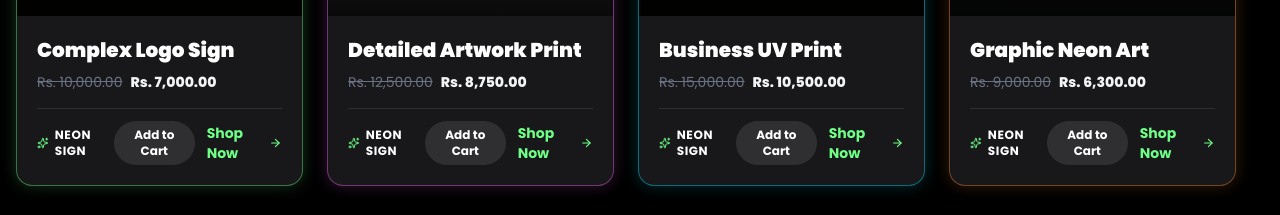
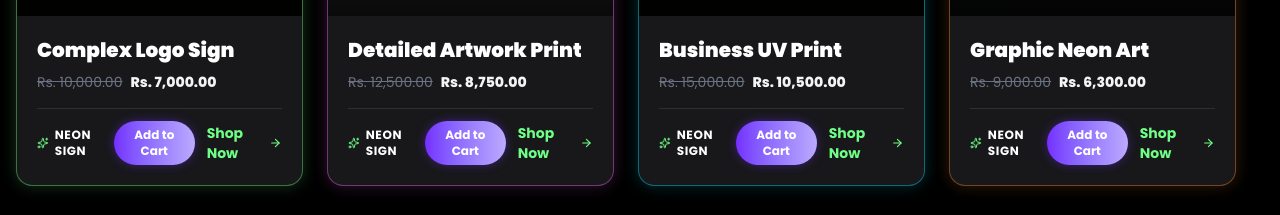
Before and after one commit to desair86-ai/neonsign, a Next.js app: page /products/uv-printed-neon in a window 1280 px wide. Shown: the part 3120-3335 px from the top of the page. Built offline with nearby package versions, Linux system fonts and the light colour scheme; no server answers; the database is empty; a web font is replaced by a local one.

Commit message:
Fix button particles and pointer event bubbling in coverflow carousel

```diff
--- a/src/components/clone/ProductAddToCartButton.tsx
+++ b/src/components/clone/ProductAddToCartButton.tsx
@@ -22,13 +22,12 @@ export default function ProductAddToCartButton({ product }: { product: { name: s
   };
 
   return (
-    <ButtonParticles>
     <button
       onClick={handleAdd}
-        className={`flex items-center justify-center gap-2 w-full py-4 rounded-xl font-bold text-lg transition-all ${
+      className={`flex items-center justify-center gap-2 w-full py-4 rounded-xl font-bold text-lg transition-all shadow-md hover:shadow-lg ${
         added
           ? 'bg-[#6eff86] text-black shadow-[0_0_20px_rgba(110,255,134,0.6)]'
-            : 'bg-white/10 hover:bg-white/20 text-white hover:shadow-[0_0_20px_rgba(255,255,255,0.2)]'
+          : 'bg-gradient-to-r from-[#752eff] to-[#bca9ff] hover:from-[#bca9ff] hover:to-[#752eff] text-white'
       }`}
     >
       {added ? (
@@ -43,6 +42,5 @@ export default function ProductAddToCartButton({ product }: { product: { name: s
         </>
       )}
     </button>
-    </ButtonParticles>
   );
 }
--- a/src/components/clone/ProductCard.tsx
+++ b/src/components/clone/ProductCard.tsx
@@ -70,7 +70,7 @@ export function ProductCard({ product, index = 0, theme = "dark" }: ProductCardP
         }`}
       >
           {/* Top Product Image Area */}
-          <Link href={productUrl} className={`relative aspect-[4/3] sm:aspect-square w-full overflow-hidden block ${theme === 'light' ? 'bg-zinc-100' : 'bg-zinc-900'}`}>
+          <Link href={productUrl} onPointerDown={(e) => e.stopPropagation()} className={`relative aspect-[4/3] sm:aspect-square w-full overflow-hidden block ${theme === 'light' ? 'bg-zinc-100' : 'bg-zinc-900'}`}>
             {product.discountBadge && (
               <span className="absolute top-4 left-4 z-20 px-3.5 py-1 rounded-full text-xs font-black uppercase tracking-wider transition-all duration-300 shadow-[0_0_15px_rgba(110,255,134,0.8)] bg-gradient-to-r from-[#6eff86] via-[#752eff] to-[#bca9ff] bg-[length:200%_200%] animate-neon-gradient text-black">
                 {product.discountBadge}
@@ -88,7 +88,7 @@ export function ProductCard({ product, index = 0, theme = "dark" }: ProductCardP
 
           {/* Card Content & Pricing Details */}
           <div className="p-4 sm:p-5 flex flex-col justify-between flex-1 gap-3 sm:gap-4 relative z-10">
-            <Link href={productUrl} className="block">
+            <Link href={productUrl} onPointerDown={(e) => e.stopPropagation()} className="block">
               <h3 className={`font-black text-base sm:text-lg md:text-xl mb-1 sm:mb-2 line-clamp-1 transition-colors text-white hover:text-[#6eff86]`}>
                 {product.name}
               </h3>
@@ -116,14 +116,19 @@ export function ProductCard({ product, index = 0, theme = "dark" }: ProductCardP
                 <Sparkles className="w-3.5 h-3.5 text-[#6eff86]" />
                 Neon Sign
               </span>
-              <div className="flex items-center gap-3 ml-auto">
+              <div className="flex items-center gap-3 ml-auto relative z-50">
                 <button
                   onClick={handleAddToCart}
-                  className="inline-flex items-center text-xs font-bold text-white bg-white/10 hover:bg-white/20 px-3 py-1.5 rounded-full transition-all"
+                  onPointerDown={(e) => e.stopPropagation()}
+                  className="inline-flex items-center text-xs font-bold text-white bg-gradient-to-r from-[#752eff] to-[#bca9ff] hover:from-[#bca9ff] hover:to-[#752eff] px-3 py-1.5 rounded-full transition-all shadow-[0_0_10px_rgba(117,46,255,0.4)]"
                 >
                   Add to Cart
                 </button>
-                <Link href={productUrl} className="inline-flex items-center text-sm font-bold text-[#6eff86] drop-shadow-[0_0_6px_rgba(110,255,134,0.5)] hover:text-white transition-all">
+                <Link
+                  href={productUrl}
+                  onPointerDown={(e) => e.stopPropagation()}
+                  className="inline-flex items-center text-sm font-bold text-[#6eff86] drop-shadow-[0_0_6px_rgba(110,255,134,0.5)] hover:text-white transition-all"
+                >
                   Shop Now <ArrowRight className="ml-1.5 w-4 h-4 transition-transform" />
                 </Link>
               </div>
```
Lines whose indentation alone changed are shown as unchanged.
